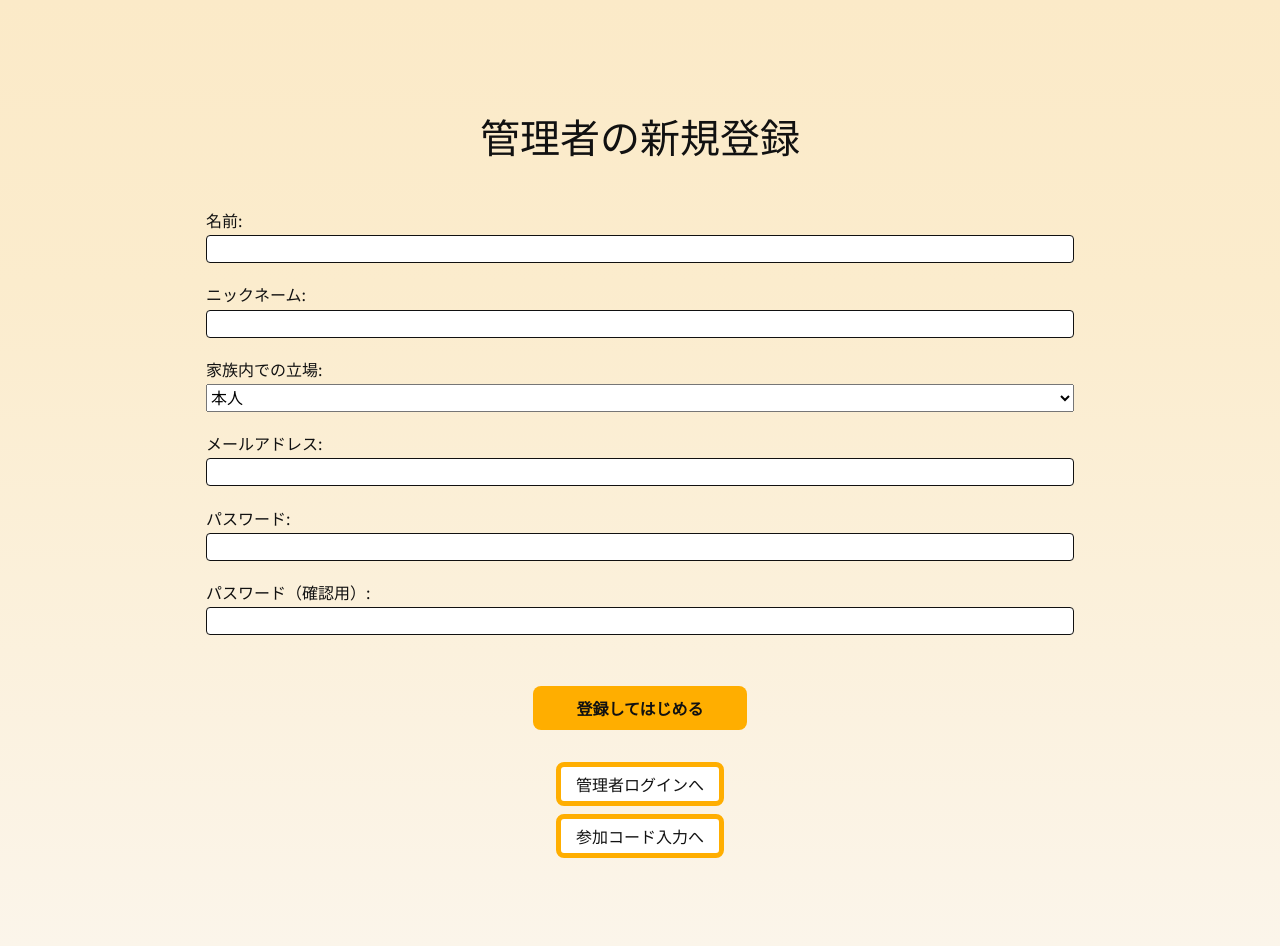
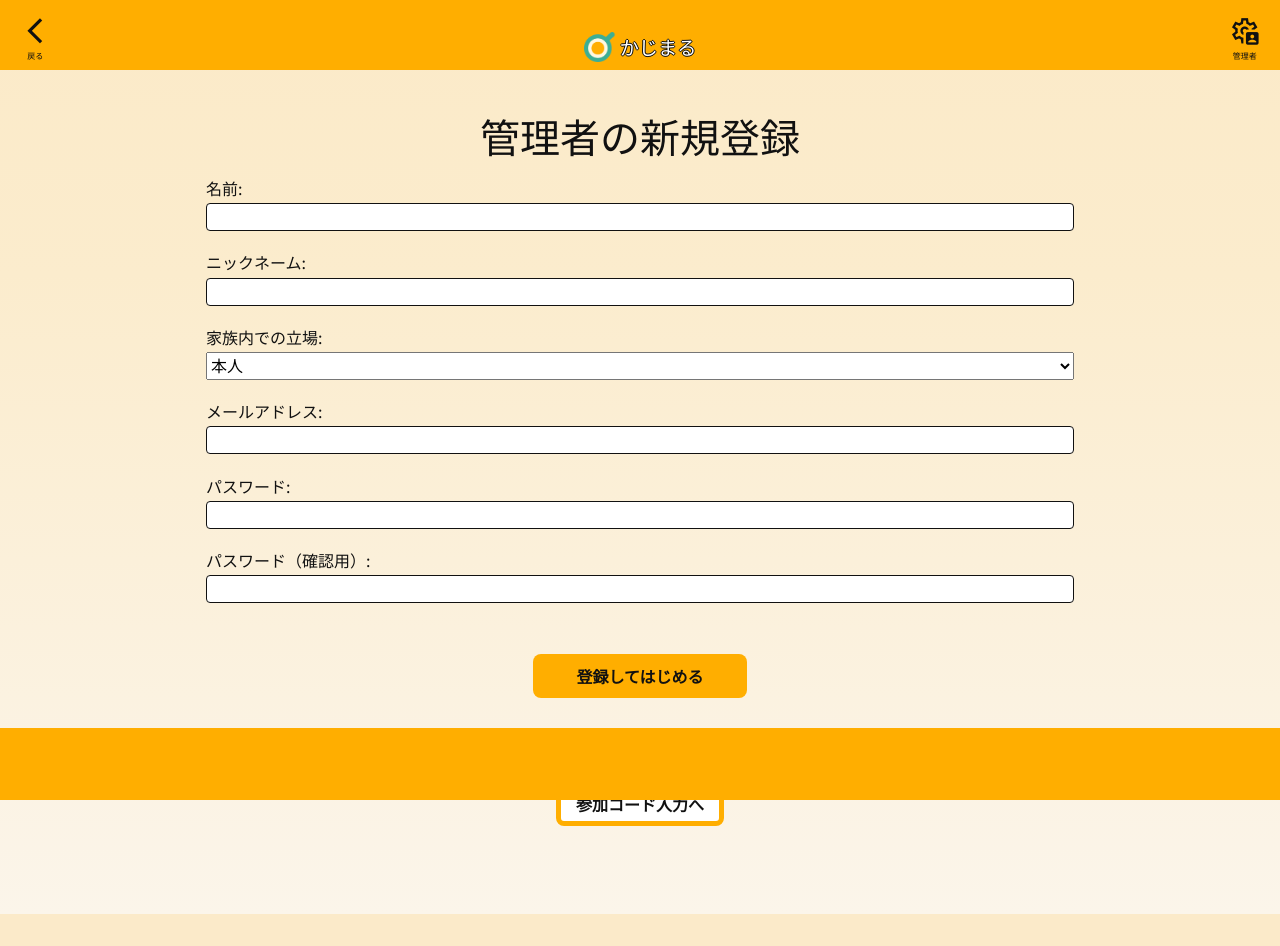
Before and after one commit to autumn-Hackathon-2025-F-Team/kajimaru-app, a Django app: page /signup/ in a window 1280 px wide. After the commit the page ends 914 px from the top, so only its background shows below. Run offline with Django 5.2, Linux system fonts and the light colour scheme.

Commit message:
ログイン前までのhtml.cssを修正したもの

```diff
--- a/src/static/css/components/button.css
+++ b/src/static/css/components/button.css
@@ -1,4 +1,4 @@
-button {
+button,.btn {
     border-radius: 8px;
     border: none;
     padding: 10px 20px;
@@ -19,7 +19,6 @@ button {
     color: var(--text);
     border: 5px solid var(--btn-secondary-solid);
     padding: 5px 15px;
-    border-radius: 8px;
 }
 
 .btn-danger {
--- a/src/static/css/components/top_nav.css
+++ b/src/static/css/components/top_nav.css
@@ -3,7 +3,7 @@
   top: 0;
   left: 0;
   right: 0;
-  height: 64px;
+  height: 70px;
   z-index: 1000;
   background-color: var(--primary);
   display: flex;
@@ -64,3 +64,13 @@
     var(--text) -1px 0px 0px,
     var(--text) 0px -1px 0px;
 }
+
+.kajimaru_icon {
+  width: 20%;
+  height: auto;
+  vertical-align: -7px;
+}
+
+.nav_item {
+  margin-top: 1.5rem;
+}
--- a/src/static/css/user/index.css
+++ b/src/static/css/user/index.css
@@ -1,7 +1,7 @@
 /* index.html */
 
 .page-title {
-  font-size: 4rem;
+  font-size: 3.5rem;
   text-align: center;
   color: var(--text-sub);
   text-shadow:
@@ -46,3 +46,7 @@
   font-weight: bold;
   text-decoration: none;
 }
+
+.index_kagimaru_icon {
+  vertical-align: -12px;
+}
--- a/src/static/css/user/user.css
+++ b/src/static/css/user/user.css
@@ -42,6 +42,8 @@ form label {
   margin-left: 3rem;
   margin-right: 3rem;
   background-color: var(--bg-surface);
+  font-size: 2rem;
+  letter-spacing: 0.2rem;
 }
 
 .expiration_date {
@@ -51,6 +53,14 @@ form label {
 
 .caution_text {
   text-align: center;
+}
+
+.btn_space {
+  text-align: center;
+}
+
+.btn_space a:last-child {
+  margin-top: 2rem;
 }
 
 /* member_delete_confirm.html */
@@ -105,3 +115,9 @@ form label {
   background-color: var(--bg-surface);
   font-size: 2rem;
 }
+
+/* owner_signup.html */
+
+.owner_signup_form {
+  margin-top: 1rem;
+}
--- /dev/null
+++ b/src/templates/components/bottom_nav_before_login.html
@@ -0,0 +1 @@
+<nav class="bottom_nav"></nav>
--- a/src/templates/components/top_nav.html
+++ b/src/templates/components/top_nav.html
@@ -1,7 +1,12 @@
+{% load static %}
+
 <nav class="top_nav">
   <ul class="top_nav_list">
     <li class="nav_item_back"><a href=""><span class="material-icons-outlined">arrow_back_ios</span><span class="small_text">戻る</span></a></li>
-    <li><p class="title">かじまる</p></li>
+    <li class="nav_item">
+      <img src="{% static 'img/icon.png' %}" alt="かじまるアイコン" class="kajimaru_icon">
+      <span class="title">かじまる</span>
+    </li>
     <li class="nav_item_useradmin"><a href=""><span class="material-symbols-outlined">settings_account_box</span><span class="small_text">管理者</span></a></li>
   </ul>
 </nav>
--- a/src/templates/user/family_select.html
+++ b/src/templates/user/family_select.html
@@ -6,10 +6,13 @@
 {% block css %}
   <link rel="stylesheet" href="{% static 'css/components/button.css' %}">
   <link rel="stylesheet" href="{% static 'css/components/form.css' %}">
+  <link rel="stylesheet" href="{% static 'css/components/top_nav.css' %}">
+  <link rel="stylesheet" href="{% static 'css/components/bottom_nav.css' %}">
   <link rel="stylesheet" href="{% static 'css/user/user.css' %}">
 {% endblock %}
 
 {% block header %}
+{% include "components/top_nav.html" %}
 {% endblock %}
 
 {% block page_title %}家族のプロフィール一覧{% endblock %}
@@ -33,7 +36,7 @@
   </div>
   <hr>
   <p class="link_set">
-    <a href="/invite/create/" class="btn-primary" style="border-radius: 8px; font-size: 1rem; font-weight: bold; padding: 10px 20px;">
+    <a href="/invite/create/" class="btn btn-primary" style="border-radius: 8px; font-size: 1rem; font-weight: bold; padding: 10px 20px;">
       招待コードを発行する
     </a>
   </p>
@@ -41,4 +44,5 @@
 {% endblock %}
 
 {% block footer %}
+{% include "components/bottom_nav_before_login.html" %}
 {% endblock %}
--- a/src/templates/user/member_delete_confirm.html
+++ b/src/templates/user/member_delete_confirm.html
@@ -6,10 +6,13 @@
 {% block css %}
   <link rel="stylesheet" href="{% static 'css/components/button.css' %}">
   <link rel="stylesheet" href="{% static 'css/components/form.css' %}">
+  <link rel="stylesheet" href="{% static 'css/components/top_nav.css' %}">
+  <link rel="stylesheet" href="{% static 'css/components/bottom_nav.css' %}">
   <link rel="stylesheet" href="{% static 'css/user/user.css' %}">
 {% endblock %}
 
 {% block header %}
+{% include "components/top_nav.html" %}
 {% endblock %}
 
 {% block page_title %}プロフィール削除{% endblock %}
@@ -19,9 +22,10 @@
 <button class="btn-danger">削除する</button>
 </form>
 <p class="link_set">
-    <a href="/profiles/" class="btn-secondary">キャンセル</a>
+    <a href="/profiles/" class="btn btn-secondary">キャンセル</a>
 </p>
 {% endblock %}
 
 {% block footer %}
+{% include "components/bottom_nav_before_login.html" %}
 {% endblock %}
--- a/src/templates/user/owner_family_manage.html
+++ b/src/templates/user/owner_family_manage.html
@@ -6,10 +6,13 @@
 {% block css %}
   <link rel="stylesheet" href="{% static 'css/components/button.css' %}">
   <link rel="stylesheet" href="{% static 'css/components/form.css' %}">
+  <link rel="stylesheet" href="{% static 'css/components/top_nav.css' %}">
+  <link rel="stylesheet" href="{% static 'css/components/bottom_nav.css' %}">
   <link rel="stylesheet" href="{% static 'css/user/user.css' %}">
 {% endblock %}
 
 {% block header %}
+{% include "components/top_nav.html" %}
 {% endblock %}
 
 {% block page_title %}
@@ -24,7 +27,7 @@
       {% if mode == "create" %}作成する{% else %}更新する{% endif %}
     </button>
     <p class="link_set">
-      <a href="/profiles/" class="btn-secondary">キャンセル</a>
+      <a href="/profiles/" class="btn btn-secondary">キャンセル</a>
     </p>
   </form>
 
@@ -34,4 +37,5 @@
 {% endblock %}
 
 {% block footer %}
+{% include "components/bottom_nav_before_login.html" %}
 {% endblock %}
--- a/src/templates/user/owner_signup.html
+++ b/src/templates/user/owner_signup.html
@@ -6,24 +6,29 @@
 {% block css %}
   <link rel="stylesheet" href="{% static 'css/components/button.css' %}">
   <link rel="stylesheet" href="{% static 'css/components/form.css' %}">
+  <link rel="stylesheet" href="{% static 'css/components/top_nav.css' %}">
+  <link rel="stylesheet" href="{% static 'css/components/bottom_nav.css' %}">
   <link rel="stylesheet" href="{% static 'css/user/user.css' %}">
+
 {% endblock %}
 
 {% block header %}
+{% include "components/top_nav.html" %}
 {% endblock %}
 
 {% block page_title %}管理者の新規登録{% endblock %}
 {% block content %}
-<form method="post">{% csrf_token %}
+<form method="post" class="owner_signup_form">{% csrf_token %}
   {{ signup_form.as_p }}
 <button class="btn-primary" type="submit">登録してはじめる</button>
 </form>
 <p class="link_set">
-  <a href="/login/" class="btn-secondary">管理者ログインへ</a>
-  <a href="/welcome/" class="btn-secondary">参加コード入力へ</a>
+  <a href="/login/" class="btn btn-secondary">管理者ログインへ</a>
+  <a href="/welcome/" class="btn btn-secondary">参加コード入力へ</a>
 </p>
 {% for m in messages %}<p class="alert_message" style="color:red">{{ m }}</p>{% endfor %}
 {% endblock %}
 
 {% block footer %}
+{% include "components/bottom_nav_before_login.html" %}
 {% endblock %}
--- a/src/templates/user/profiles.html
+++ b/src/templates/user/profiles.html
@@ -6,10 +6,13 @@
 {% block css %}
   <link rel="stylesheet" href="{% static 'css/components/button.css' %}">
   <link rel="stylesheet" href="{% static 'css/components/form.css' %}">
+  <link rel="stylesheet" href="{% static 'css/components/top_nav.css' %}">
+  <link rel="stylesheet" href="{% static 'css/components/bottom_nav.css' %}">
   <link rel="stylesheet" href="{% static 'css/user/user.css' %}">
 {% endblock %}
 
 {% block header %}
+{% include "components/top_nav.html" %}
 {% endblock %}
 
 {% block page_title %}プロフィール入室{% endblock %}
@@ -17,11 +20,12 @@
 <p>対象: <strong>{{ member.display_name }}</strong></p>
   <form method="post">{% csrf_token %}
     {{ form.as_p }}
-    <button class="btn-primary" type="submit">入室する</button>
+    <button class="btn btn-primary" type="submit">入室する</button>
   </form>
   {% for m in messages %}<p class="alert_message" style="color:red">{{ m }}</p>{% endfor %}
   <p><a href="/welcome/">戻る</a></p>
 {% endblock %}
 
 {% block footer %}
+{% include "components/bottom_nav_before_login.html" %}
 {% endblock %}
```
Also changed, not shown: src/templates/user/code_input.html (+8 -1 lines), src/templates/user/index.html (+7 -4 lines), src/templates/user/invite_result.html (+13 -5 lines), src/templates/user/login.html (+8 -1 lines), src/templates/user/owner_login.html (+6 -2 lines), src/templates/user/profile_enter.html (+9 -2 lines), src/static/img/icon.png (added).
